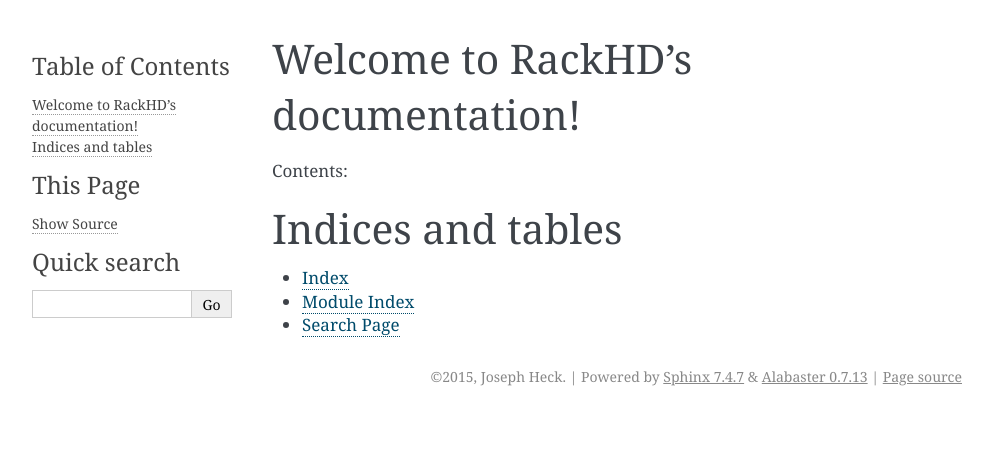
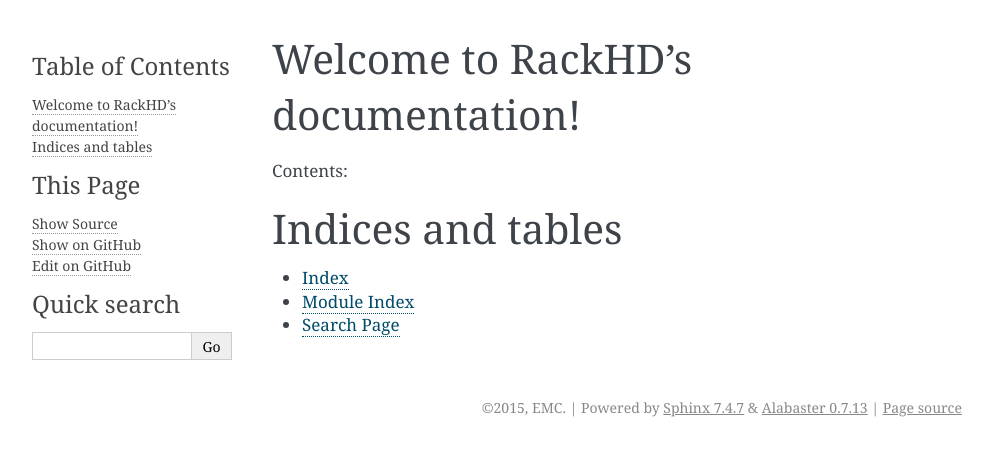
Before and after one commit to RackHD/docs, a Sphinx documentation site: the page built from docs/index.rst, in a window 1280 px wide. Shown: the top 456 px of the page, without its empty margins (148-1141 px from the left). Built offline with Sphinx 7.4.7, drawn with Linux system fonts in a browser that asks for light colours; some of the changed lines change nothing that is shown.

Commit message:
changing author and adding VCS integration
changed author to 'EMC'
enabled simple extension for editing on github

```diff
--- /dev/null
+++ b/docs/_ext/edit_on_github.py
@@ -0,0 +1,44 @@
+"""
+Sphinx extension to add ReadTheDocs-style "Edit on GitHub" links to the
+sidebar.
+
+Loosely based on https://github.com/astropy/astropy/pull/347
+"""
+
+import os
+import warnings
+
+
+__licence__ = 'BSD (3 clause)'
+
+
+def get_github_url(app, view, path):
+    return 'https://github.com/{project}/{view}/{branch}/{src_path}{path}'.format(
+        project=app.config.edit_on_github_project,
+        view=view,
+        branch=app.config.edit_on_github_branch,
+        src_path=app.config.edit_on_github_src_path,
+        path=path)
+
+
+def html_page_context(app, pagename, templatename, context, doctree):
+    if templatename != 'page.html':
+        return
+
+    if not app.config.edit_on_github_project:
+        warnings.warn("edit_on_github_project not specified")
+        return
+
+    path = os.path.relpath(doctree.get('source'), app.builder.srcdir)
+    show_url = get_github_url(app, 'blob', path)
+    edit_url = get_github_url(app, 'edit', path)
+
+    context['show_on_github_url'] = show_url
+    context['edit_on_github_url'] = edit_url
+
+
+def setup(app):
+    app.add_config_value('edit_on_github_project', '', True)
+    app.add_config_value('edit_on_github_branch', 'master', True)
+    app.add_config_value('edit_on_github_src_path', '', True) # e.g. 'docs/'
+    app.connect('html-page-context', html_page_context)
--- /dev/null
+++ b/docs/_templates/sourcelink.html
@@ -0,0 +1,15 @@
+{%- if show_source and has_source and sourcename %}
+  <h3>{{ _('This Page') }}</h3>
+  <ul class="this-page-menu">
+    <li><a href="{{ pathto('_sources/' + sourcename, true)|e }}"
+           rel="nofollow">{{ _('Show Source') }}</a></li>
+  {%- if show_on_github_url %}
+    <li><a href="{{ show_on_github_url }}"
+           rel="nofollow">{{ _('Show on GitHub') }}</a></li>
+  {%- endif %}
+  {%- if edit_on_github_url %}
+    <li><a href="{{ edit_on_github_url }}"
+           rel="nofollow">{{ _('Edit on GitHub') }}</a></li>
+  {%- endif %}
+  </ul>
+{%- endif %}
--- a/docs/conf.py
+++ b/docs/conf.py
@@ -14,12 +14,13 @@
 
 import sys
 import os
-import shlex
+#import shlex
 
 # If extensions (or modules to document with autodoc) are in another directory,
 # add these directories to sys.path here. If the directory is relative to the
 # documentation root, use os.path.abspath to make it absolute, like shown here.
 #sys.path.insert(0, os.path.abspath('.'))
+sys.path.insert(0, os.path.abspath('_ext'))
 
 # -- General configuration ------------------------------------------------
 
@@ -29,7 +30,10 @@
 # Add any Sphinx extension module names here, as strings. They can be
 # extensions coming with Sphinx (named 'sphinx.ext.*') or your custom
 # ones.
-extensions = []
+extensions = ['edit_on_github']
+edit_on_github_project = 'rackhd/docs'
+edit_on_github_branch = 'master'
+edit_on_github_src_path = 'docs/'  # optional. default: ''
 
 # Add any paths that contain templates here, relative to this directory.
 templates_path = ['_templates']
@@ -47,8 +51,8 @@
 
 # General information about the project.
 project = u'RackHD'
-copyright = u'2015, Joseph Heck'
-author = u'Joseph Heck'
+copyright = u'2015, EMC'
+author = u'EMC'
 
 # The version info for the project you're documenting, acts as replacement for
 # |version| and |release|, also used in various other places throughout the
@@ -223,7 +227,7 @@
 #  author, documentclass [howto, manual, or own class]).
 latex_documents = [
   (master_doc, 'RackHD.tex', u'RackHD Documentation',
-   u'Joseph Heck', 'manual'),
+   u'EMC', 'manual'),
 ]
 
 # The name of an image file (relative to this directory) to place at the top of
```
Also changed, not shown: 1 other file.
